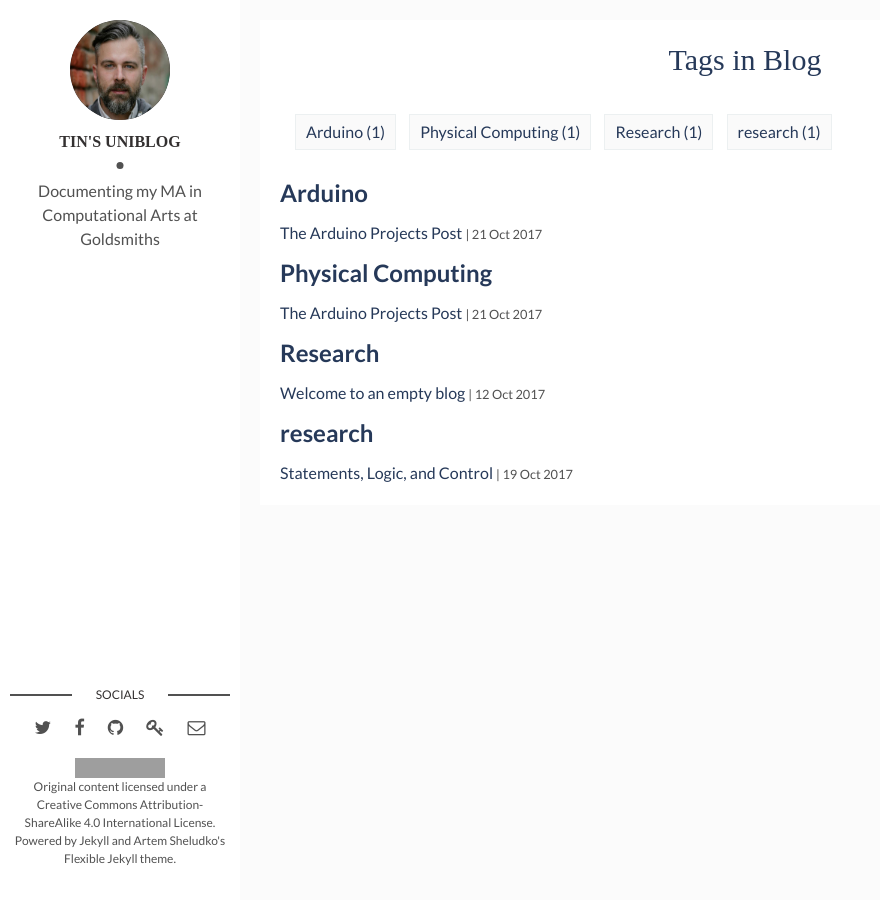
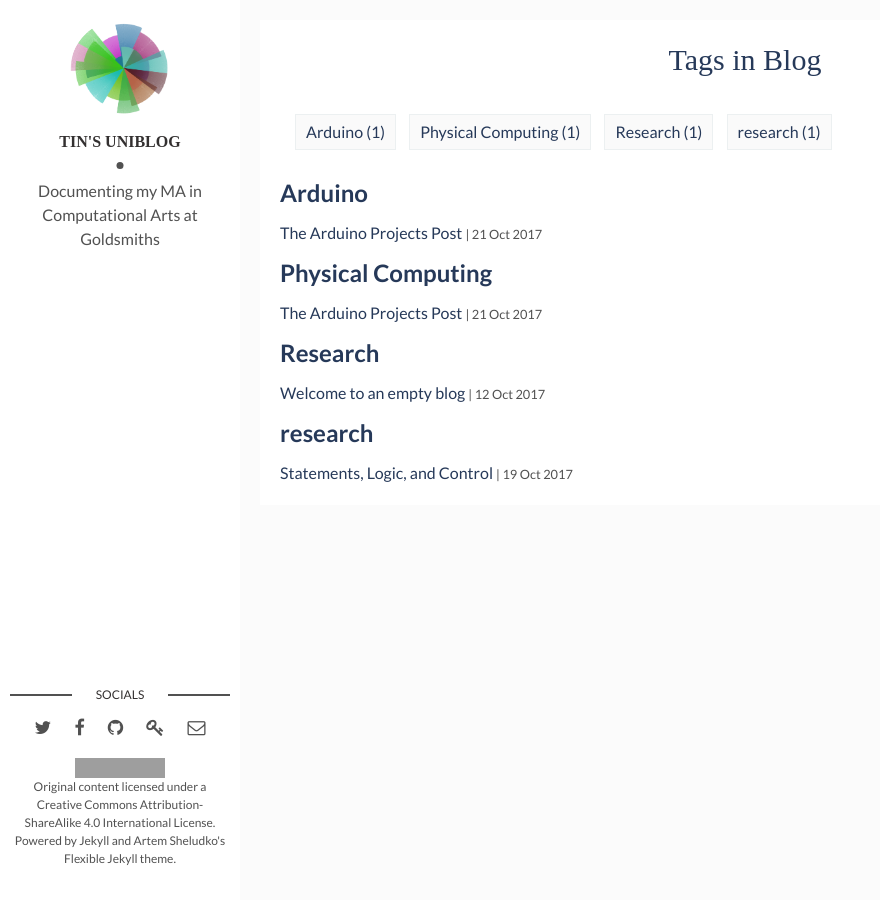
Before and after one commit to tingeber/uniblog, a Jekyll site: the page built from tags.html, in a window 1280 px wide. Shown: the whole page, without its empty margins (0-880 px from the left). Built offline with Jekyll 4.4.1, drawn with Linux system fonts in a browser that asks for light colours; some web fonts are replaced; grey boxes are pictures that could not be loaded.

Commit message:
changed the author img to something less my face

```diff
--- a/_config.yml
+++ b/_config.yml
@@ -7,7 +7,7 @@ url: "https://tingeber.github.io" # the base hostname & protocol for your site,
 
 # Author Settings
 author: Tin's Uniblog # add your name
-author-img: tinwall.jpg # add your photo
+author-img: 13871.png # add your photo
 about-author: Documenting my MA in Computational Arts at Goldsmiths # add description
 twitter: "@tingeber"  # add your Twitter handle
 facebook: "@tingeber" # add your Facebook handle
--- a/_sass/parts/_home-page.scss
+++ b/_sass/parts/_home-page.scss
@@ -20,7 +20,6 @@
     margin: 0 auto 10px;
     border-radius: 100%;
     overflow: hidden;
-    background-color: $dark;
   }
   img {
     width: 100%;
```
Also changed, not shown: assets/img/13871.png (added).
